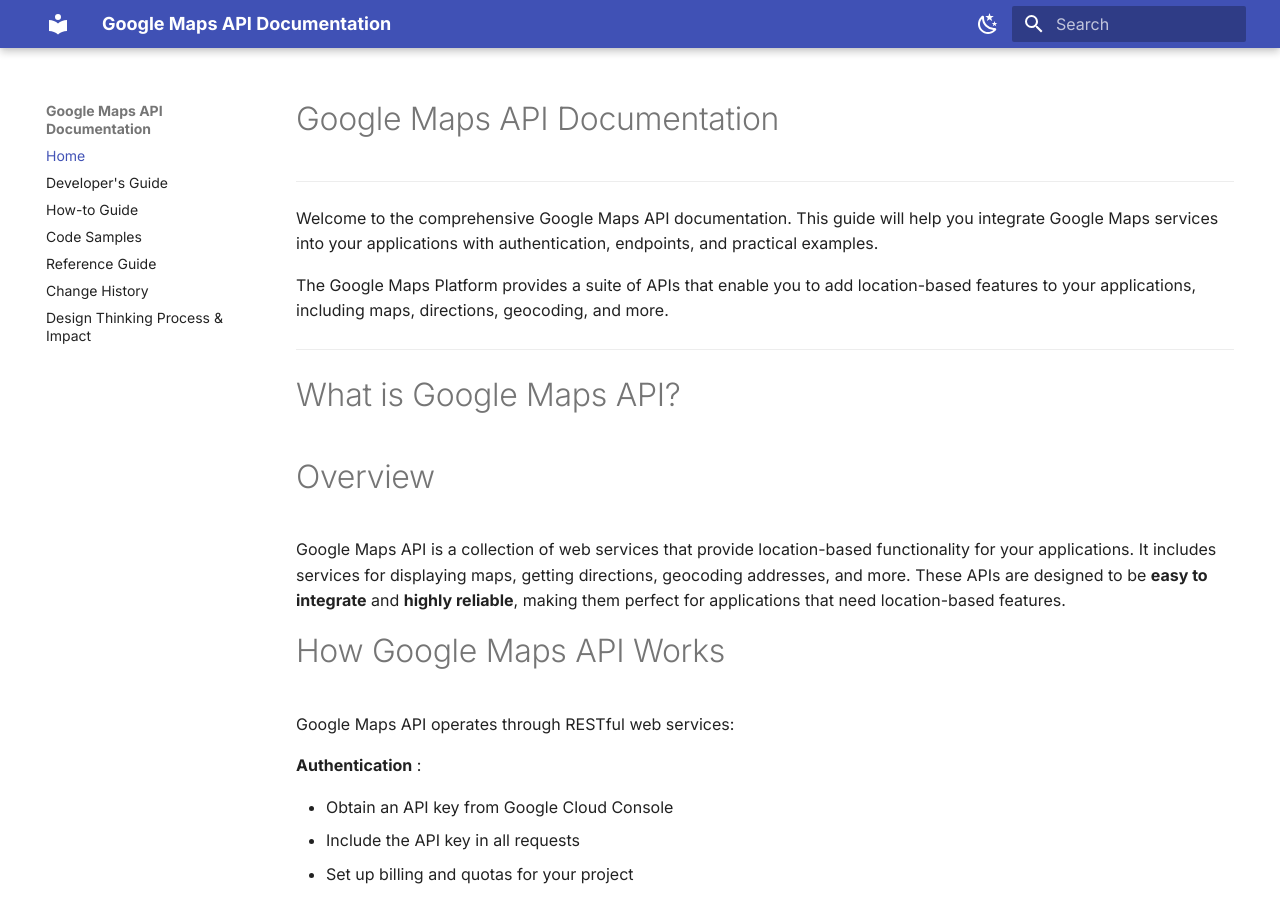
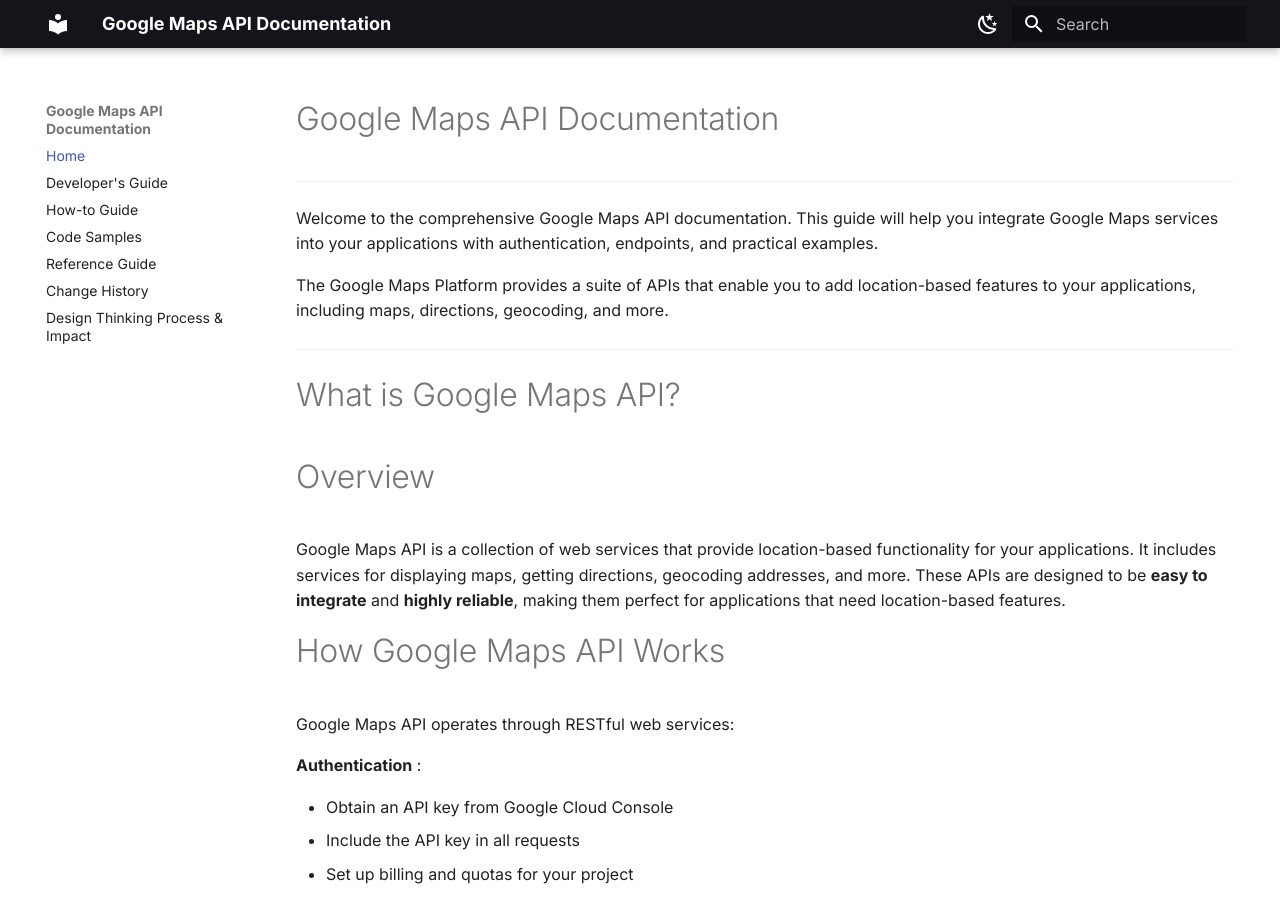
Before and after one commit to ambernegi/Documentation, an MkDocs documentation site: the page built from docs/index.md, in a window 1280 px wide and 900 px high. Built offline with MkDocs 1.6.1 and Material for MkDocs 9.7.7, drawn with Linux system fonts in a browser that asks for light colours.

Commit message:
Update mkdocs.yml

```diff
--- a/mkdocs.yml
+++ b/mkdocs.yml
@@ -12,13 +12,13 @@
   name: material
   palette:
     - scheme: default
-      primary: indigo
+      primary: black
       accent: blue
       toggle:
         icon: material/weather-night
         name: Switch to dark mode
     - scheme: slate
-      primary: blue
+      primary: grey
       accent: light blue
       toggle:
         icon: material/weather-sunny
```
